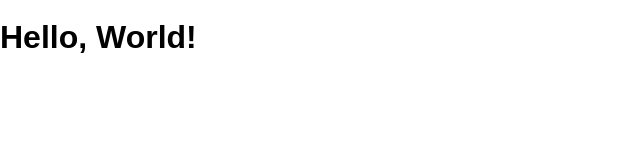
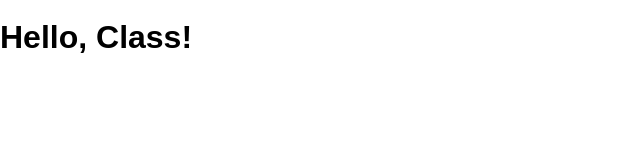
Before and after one commit to mdewey/git-example-1, a website: page public/index.html in a window 1280 px wide. Shown: the full height of the page, 0-640 px from the left. Drawn offline with Linux system fonts and the light colour scheme.

Commit message:
did a thing

```diff
--- a/public/index.html
+++ b/public/index.html
@@ -8,6 +8,6 @@
     <link rel="stylesheet" href="/screen.css" />
   </head>
   <body>
-    <h1 class="hello-world">Hello, World!</h1>
+    <h1 class="hello-world">Hello, Class!</h1>
   </body>
 </html>
```
